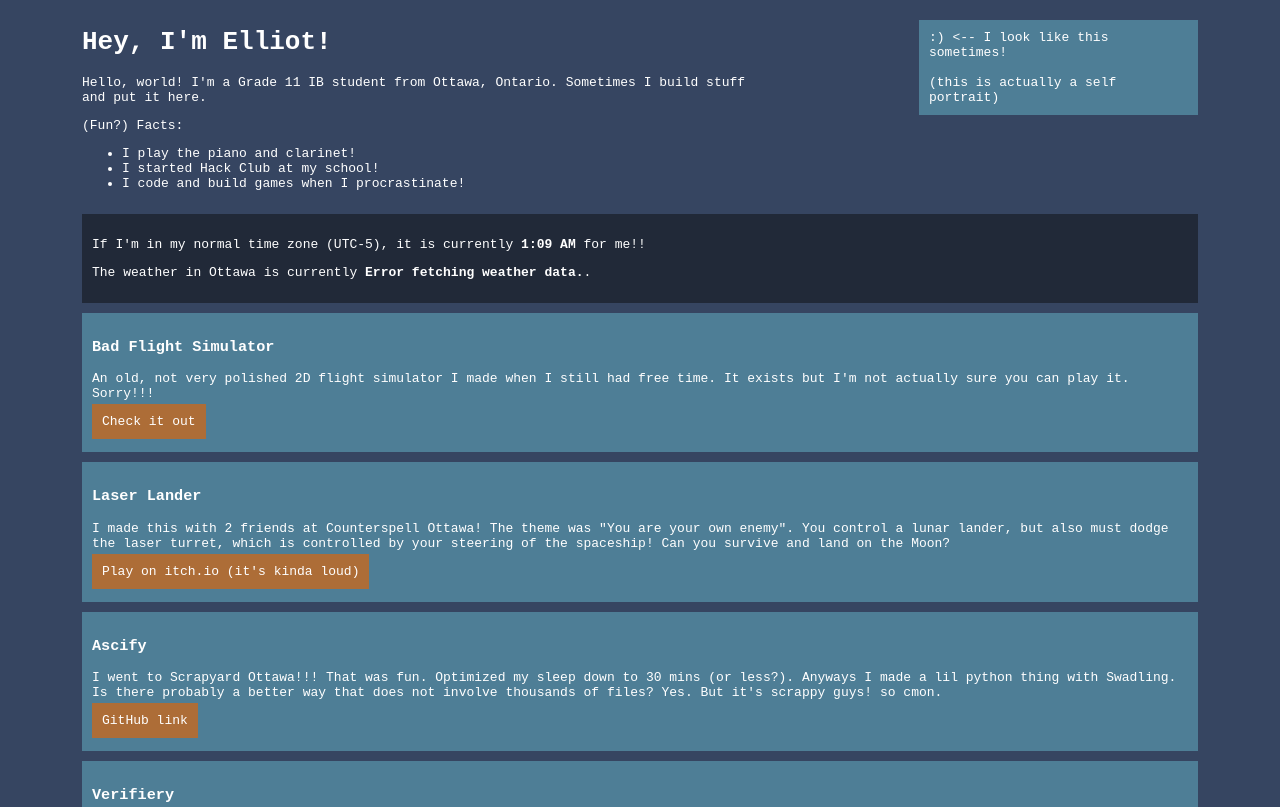
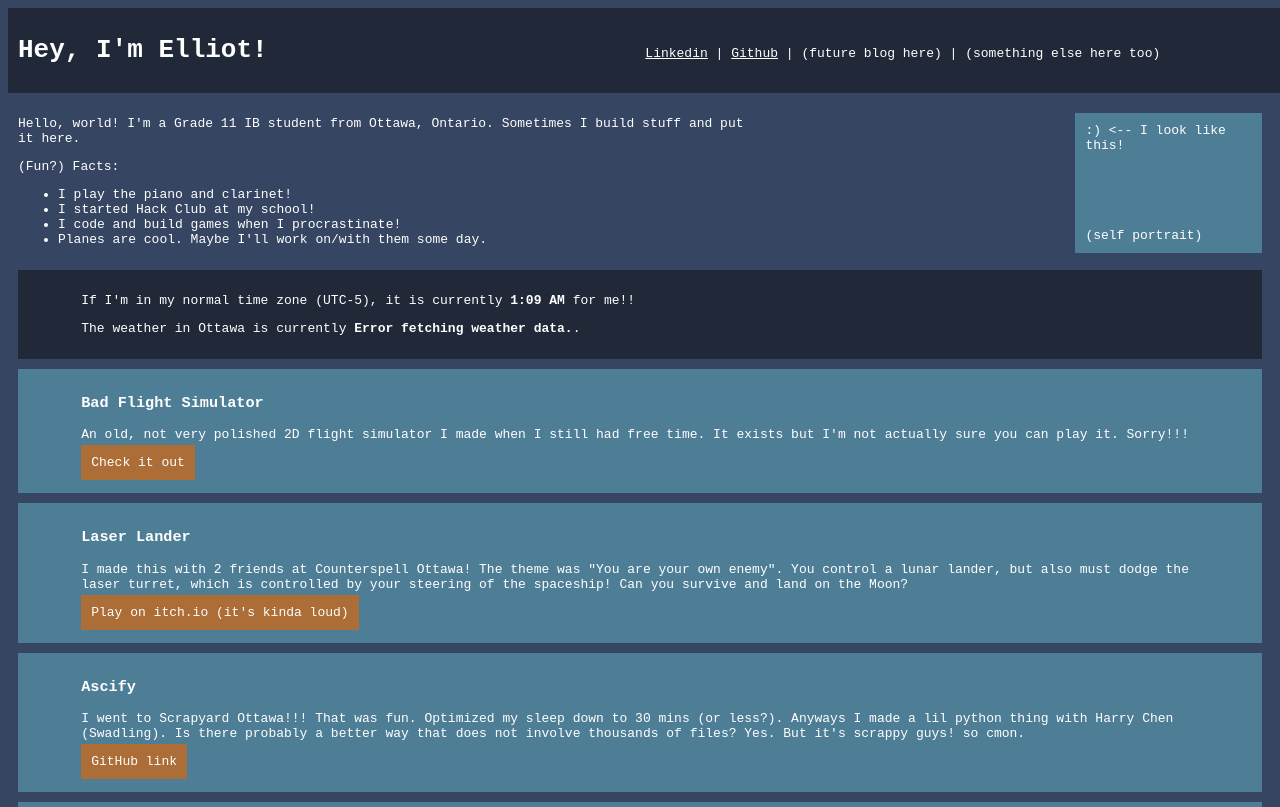
Before and after one commit to 8lliotzhang/my-website, a plain HTML site: page index.html in a window 1280 px wide. Shown: the top 807 px of the page. Drawn offline with Linux system fonts and the light colour scheme; no server answers.

Commit message:
headerrr

```diff
--- a/index.html
+++ b/index.html
@@ -6,10 +6,26 @@
 
     </head>
     <body>
+        <!--headerrr -->
+        <div class="header" style="width:100%;">
+            <div style="width: 40%;">
+                <h1>Hey, I'm Elliot!</h1>
+            </div>
+            <div style=" float: right; flex: 1; height:max-content; text-align: center; vertical-align: middle;">
+              <br>
+                <p style="vertical-align: bottom; color: white;">
+                    <a class="a-spes" href=https://www.linkedin.com/in/elliot-zhang-402257289/>Linkedin</a> |
+                    <a class="a-spes" href=https://github.com/8lliotzhang/>Github</a> |
+                    (future blog here) |
+                    (something else here too)
+                </p>
+            </div>
+
+        </div>
+
         <div style="overflow: hidden; margin: 10px;">
-
+            <!--bio -->
             <div style= "float: left; width: 60%;">
-                <h1>Hey, I'm Elliot!</h1>
                 <p>Hello, world! I'm a Grade 11 IB student from Ottawa, Ontario. Sometimes I build stuff and put it here.</p>
 
                 <p>(Fun?) Facts:
@@ -17,14 +33,18 @@
                         <li>I play the piano and clarinet!</li>
                         <li>I started Hack Club at my school!</li>
                         <li>I code and build games when I procrastinate!</li>
+                        <li>Planes are cool. Maybe I'll work on/with them some day.</li>
+
                     </ul>
                 </p>
             </div>
+            <!--self-portrait q: -->
             <div style="overflow: hidden"  class="sidebox">
-                :) <-- I look like this sometimes! <br> <br> (this is actually a self portrait)
+                :) <-- I look like this! <br> <br> <br> <br> <br> <br> (self portrait)
             </div>
         </div>
 
+        <!--api stuff here -->
         <div class = "classfunny">
             <p>
                 If I'm in my normal time zone (UTC-5), it is currently <b id="time"></b> for me!!
@@ -39,6 +59,8 @@
             <a href = "https://relightstudio.itch.io/badflightsimulator" class="linkbutton">Check it out</a>
             <p></p>
         </div>
+        <!--begin things worked on -->
+
         <div class="class1">
             <h3>Laser Lander</h3>
             <p>I made this with 2 friends at Counterspell Ottawa! The theme was "You are your own enemy". You control a lunar lander, but also must dodge the laser turret, which is controlled by your steering of the spaceship! Can you survive and land on the Moon?</p>
@@ -47,7 +69,7 @@
         </div>
         <div class="class1">
             <h3>Ascify</h3>
-            <p>I went to Scrapyard Ottawa!!! That was fun. Optimized my sleep down to 30 mins (or less?). Anyways I made a lil python thing with Swadling. Is there probably a better way that does not involve thousands of files? Yes. But it's scrappy guys! so cmon.</p>
+            <p>I went to Scrapyard Ottawa!!! That was fun. Optimized my sleep down to 30 mins (or less?). Anyways I made a lil python thing with Harry Chen (Swadling). Is there probably a better way that does not involve thousands of files? Yes. But it's scrappy guys! so cmon.</p>
             <a href = "https://github.com/8lliotzhang/video-worsifier" class="linkbutton">GitHub link</a>
             <p></p>
         </div>
@@ -62,6 +84,8 @@
             <p>I found this <a href="https://pyflightdata.readthedocs.io/en/latest/about.html">cool API</a> that gets data from Flightradar24, and I'm making it into a Python app. Flyaway is a small handy app to find the next flights leaving from an airport. Perfect for impulsive travelers.</p>
             <p></p>
         </div>
+
+        <!--api executer -->
 
         <script>
             function updateTime() {
--- a/style.css
+++ b/style.css
@@ -1,9 +1,6 @@
 body {
     color: white;
     background-color: #364561;
-    padding-left: 5%;
-    padding-right: 5%;
-
     font-family: monospace;
 }
 a{
@@ -12,12 +9,16 @@ a{
 .class1 {
     background-color: #4e7e96;
     padding: 10px;
-    margin:10px;
+    margin: 10px;
+    padding-left: 5%;
+    padding-right: 5%;
 }
 .class2 {
     background-color: #416577;
     padding: 10px;
     margin:10px;
+    padding-left: 5%;
+    padding-right: 5%;
 
 }
 .classfunny {
@@ -25,6 +26,8 @@ a{
     padding: 10px;
     font-family:monospace;
     margin:10px;
+    padding-left: 5%;
+    padding-right: 5%;
 
 }
 .linkbutton {
@@ -40,6 +43,19 @@ a{
 .sidebox {
     background-color: #4e7e96;
     padding: 10px;
-    margin-left: 75%;
+    margin-left: 85%;
     margin-top: 10px;
 }
+.header{
+    background-color: #212938;
+    position: sticky;
+    top: 0;
+    margin: 0%;
+    padding:10px;
+    width: max-content;
+    display: flex;
+
+}
+.a-spes{
+    color:white;
+}
```
